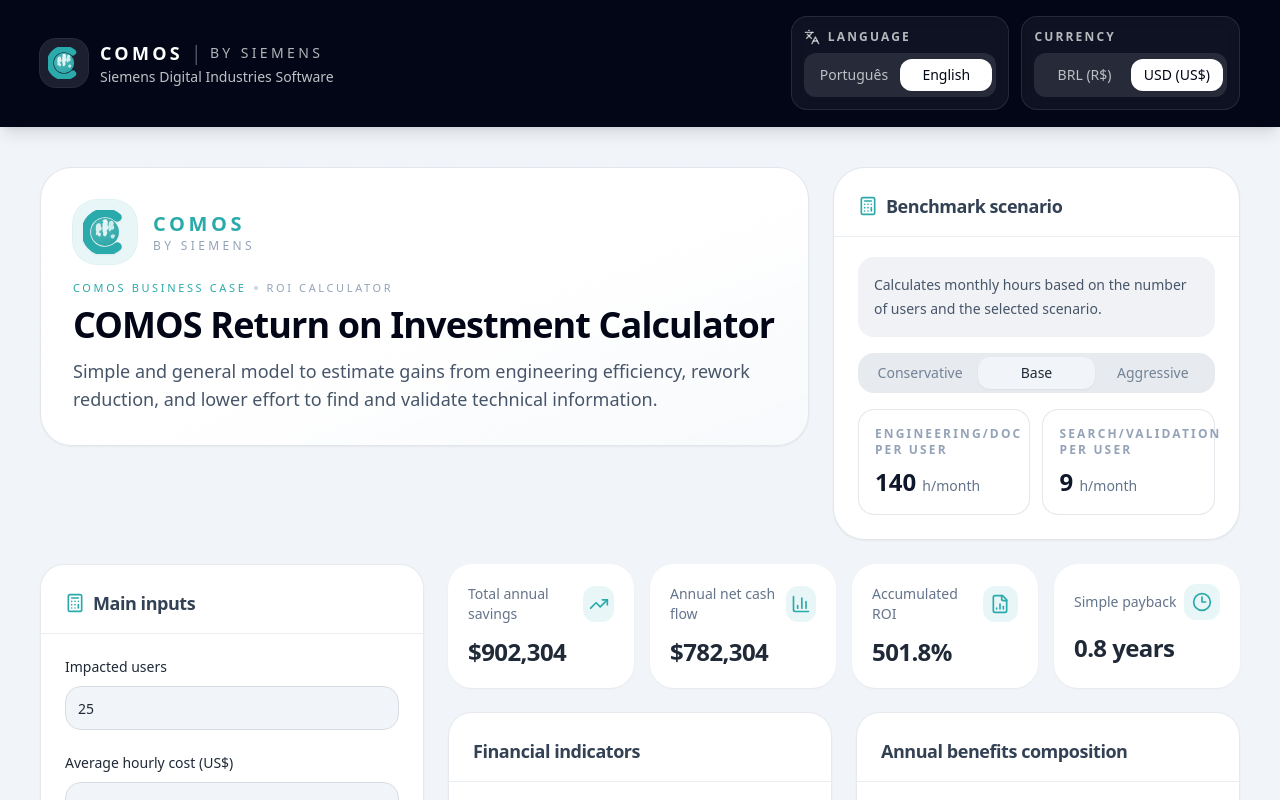
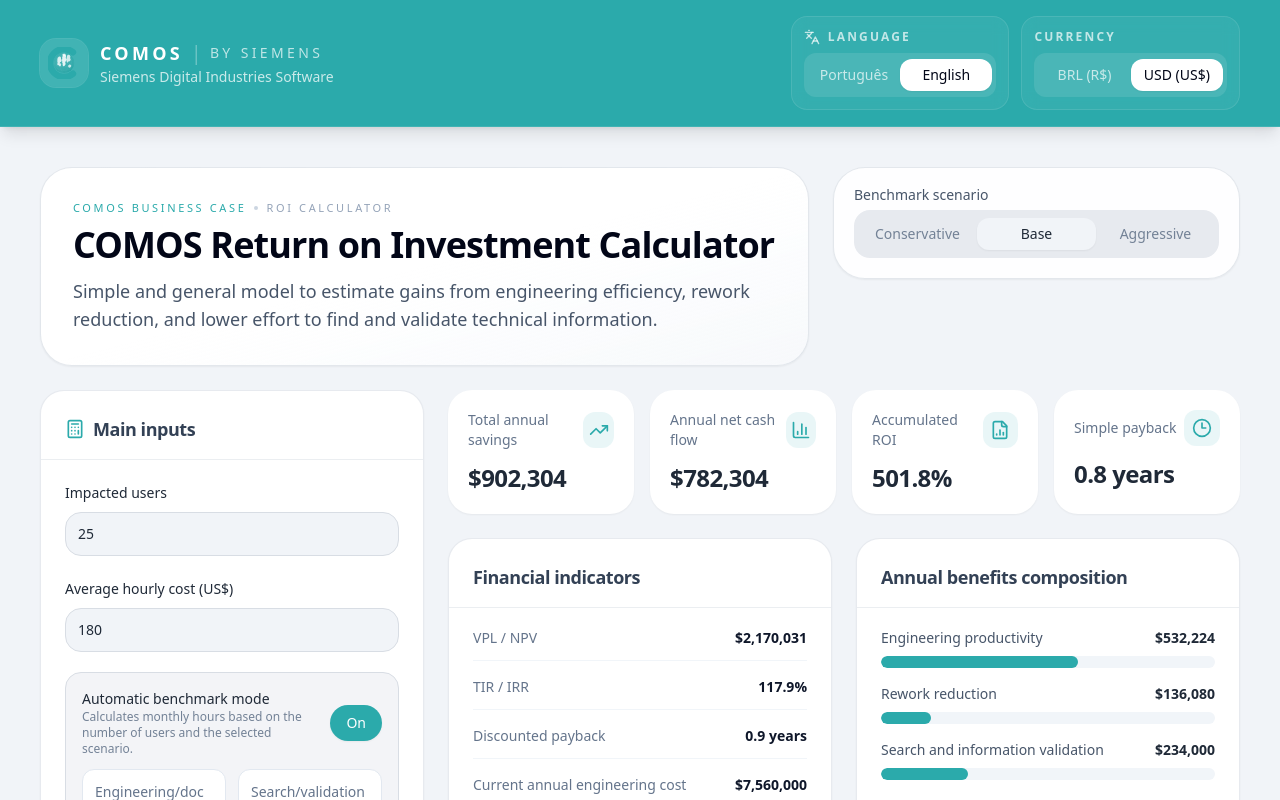
Before and after one commit to TadeuMartins/COMOS_CALCULATOR, a React (Vite) app: page / in a window 1280 px wide. Shown: the top 800 px of the page. Built offline with nearby package versions, Linux system fonts and the light colour scheme.

Commit message:
fix: simplify benchmark selector and header branding
Co-authored-by: TadeuMartins <156713091+TadeuMartins@users.noreply.github.com>

```diff
--- a/comos_roi_calculator_app.tsx
+++ b/comos_roi_calculator_app.tsx
@@ -403,7 +403,7 @@ export default function ComosRoiCalculatorApp() {
 
   return (
     <div className="min-h-screen bg-background text-foreground">
-      <header className="border-b border-slate-900/10 bg-slate-950 px-6 py-4 text-white shadow-lg md:px-10">
+      <header className="border-b border-white/10 bg-[#2BAAAB] px-6 py-4 text-white shadow-lg md:px-10">
         <div className="mx-auto flex max-w-7xl flex-col gap-4 lg:flex-row lg:items-center lg:justify-between">
           <div className="flex items-center gap-3">
             <div className="flex h-12 w-12 items-center justify-center rounded-2xl bg-white/10 ring-1 ring-white/15">
@@ -450,15 +450,6 @@ export default function ComosRoiCalculatorApp() {
       <div className="max-w-7xl mx-auto space-y-6">
         <div className="grid gap-6 xl:grid-cols-[minmax(0,1.7fr)_minmax(320px,0.9fr)] xl:items-start">
           <div className="rounded-[2rem] border border-border/70 bg-gradient-to-br from-white via-white to-slate-50/80 p-6 shadow-sm md:p-8">
-            <div className="mb-4 flex items-center gap-4">
-              <div className="flex h-16 w-16 items-center justify-center rounded-3xl bg-[#2BAAAB]/10 ring-1 ring-[#2BAAAB]/15">
-                <ComosLogo className="h-11 w-11 drop-shadow-sm" />
-              </div>
-              <div>
-                <div className="text-xl font-extrabold tracking-brand text-[#2BAAAB]">COMOS</div>
-                <div className="text-xs text-slate-400 tracking-[0.28em] uppercase">by Siemens</div>
-              </div>
-            </div>
             <div className="mb-2 flex flex-wrap items-center gap-2 text-[11px] font-medium uppercase tracking-[0.24em] text-slate-400">
               <span className="text-[#2BAAAB]">{t.businessCase}</span>
               <span className="h-1 w-1 rounded-full bg-slate-300" aria-hidden="true" />
@@ -468,40 +459,19 @@ export default function ComosRoiCalculatorApp() {
             <p className="mt-3 max-w-3xl text-base leading-7 text-slate-600 md:text-lg">{t.subtitle}</p>
           </div>
 
-          <Card className="rounded-[2rem] border border-border/70 shadow-sm">
-            <CardHeader className="border-b border-border/50 pb-4">
-              <CardTitle className="flex items-center gap-2 text-lg text-slate-700">
-                <Calculator className="h-5 w-5 text-[#2BAAAB]" />
-                {t.benchmarkScenario}
-              </CardTitle>
-            </CardHeader>
-            <CardContent className="space-y-4 pt-5">
-              <div className="rounded-2xl bg-secondary/60 p-4 text-sm leading-6 text-slate-600">
-                {t.autoBenchmarkDesc}
-              </div>
+          <section
+            aria-label={t.benchmarkScenario}
+            className="w-full rounded-[2rem] border border-border/70 bg-white/90 p-5 shadow-sm xl:max-w-[420px] xl:justify-self-end"
+          >
+            <Label className="mb-2 block text-slate-600">{t.benchmarkScenario}</Label>
             <Tabs value={scenario} onValueChange={(v) => setScenario(v as ScenarioKey)}>
-                <TabsList className="grid h-auto w-full grid-cols-3 rounded-2xl">
+              <TabsList className="grid h-12 w-full grid-cols-3 rounded-2xl">
                 <TabsTrigger value="conservador" className="rounded-xl">{t.conservative}</TabsTrigger>
                 <TabsTrigger value="base" className="rounded-xl">{t.base}</TabsTrigger>
                 <TabsTrigger value="agressivo" className="rounded-xl">{t.aggressive}</TabsTrigger>
               </TabsList>
             </Tabs>
-              <div className="grid gap-3 sm:grid-cols-2">
-                <div className="rounded-2xl border border-border/70 bg-white p-4">
-                  <div className="text-xs font-semibold uppercase tracking-[0.18em] text-slate-400">{t.engPerUser}</div>
-                  <div className="mt-2 text-2xl font-semibold text-slate-900">
-                    {benchmarkHoursPerUserMonth.engineering} <span className="text-sm font-medium text-slate-500">{t.hoursMonth}</span>
-                  </div>
-                </div>
-                <div className="rounded-2xl border border-border/70 bg-white p-4">
-                  <div className="text-xs font-semibold uppercase tracking-[0.18em] text-slate-400">{t.infoPerUser}</div>
-                  <div className="mt-2 text-2xl font-semibold text-slate-900">
-                    {benchmarkHoursPerUserMonth.info} <span className="text-sm font-medium text-slate-500">{t.hoursMonth}</span>
-                  </div>
-                </div>
-              </div>
-            </CardContent>
-          </Card>
+          </section>
         </div>
 
         <div className="grid lg:grid-cols-3 gap-6">
```
Lines whose indentation alone changed are shown as unchanged.
